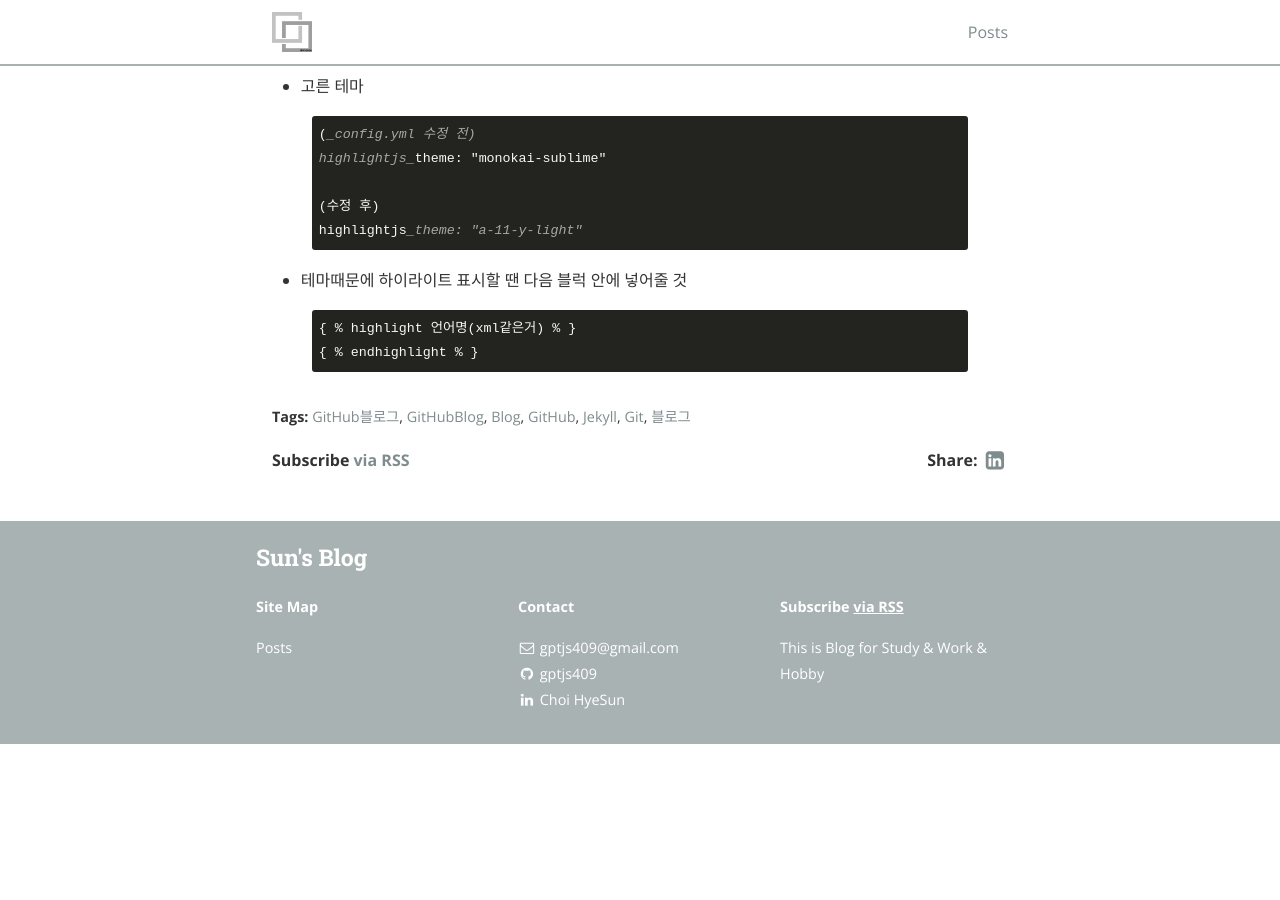
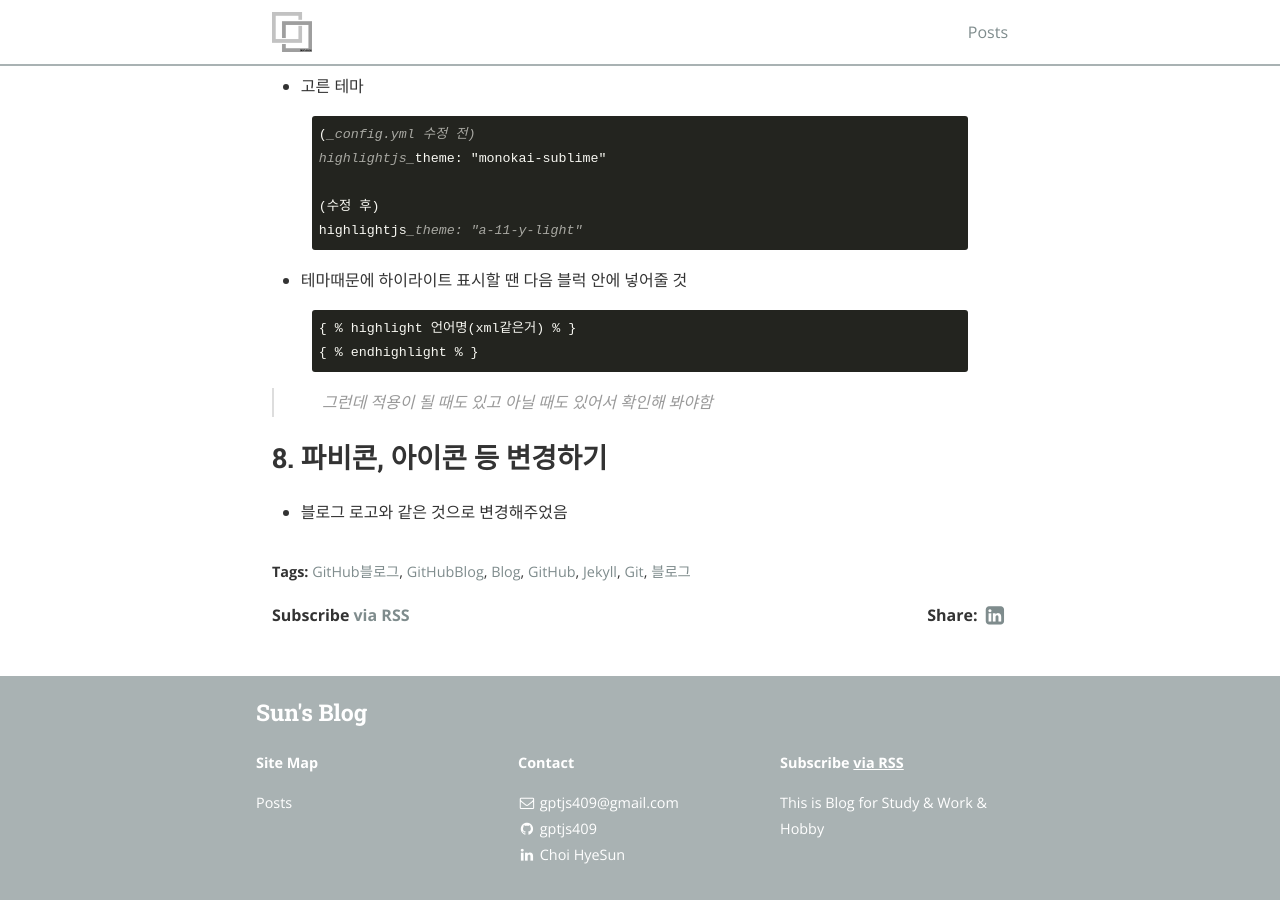
Before and after one commit to gptjs409/gptjs409.github.io, a Jekyll site: the page built from _posts/git/2019-10-11-theme-change.md, in a window 1280 px wide and 900 px high, scrolled down 3826 px. Built offline with Jekyll 4.4.1, drawn with Linux system fonts in a browser that asks for light colours; nearby versions of some CDN libraries; before the commit the page ends 4570 px from its top, so only the background shows below that.

Commit message:
#1 update blog

```diff
--- a/_posts/git/2019-10-11-theme-change.md
+++ b/_posts/git/2019-10-11-theme-change.md
@@ -166,3 +166,9 @@ highlightjs_theme: "a-11-y-light"
 { % highlight 언어명(xml같은거) % }
 { % endhighlight % }
 {% endhighlight %}
+
+> 그런데 적용이 될 때도 있고 아닐 때도 있어서 확인해 봐야함
+
+## 8. 파비콘, 아이콘 등 변경하기
+
+- 블로그 로고와 같은 것으로 변경해주었음
```
Also changed, not shown: other parts of _posts/git/2019-10-11-theme-change.md (+1 -1 lines).
